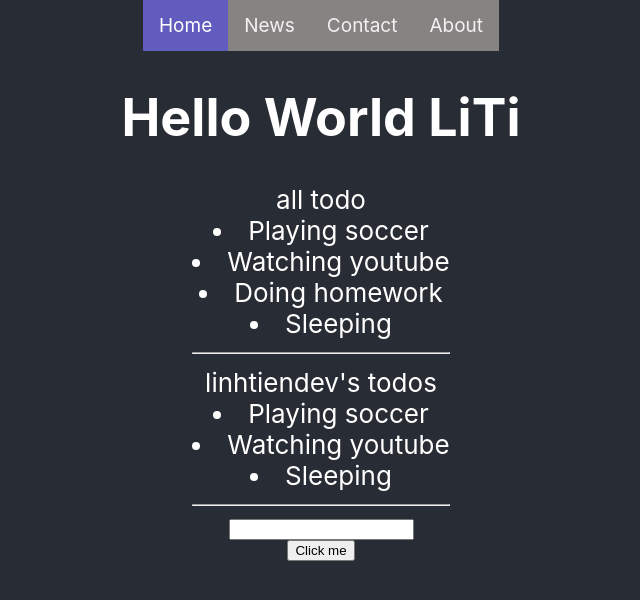
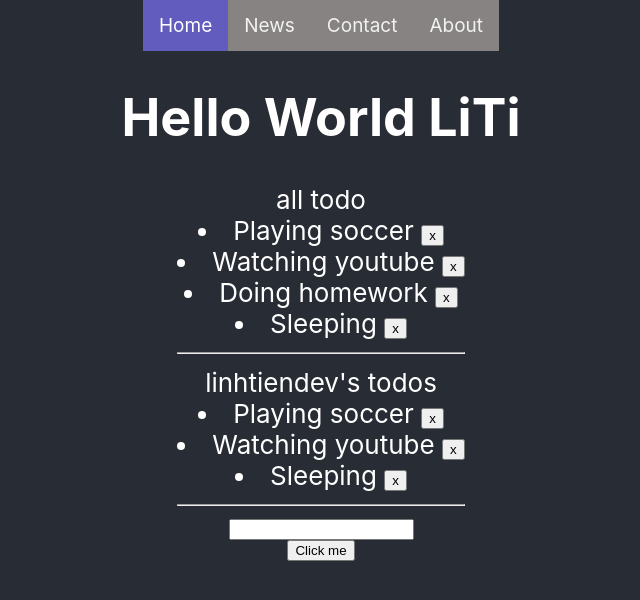
Before and after one commit to linhtiendev/React-Hook-Basic, a React (Create React App) app: page / in a window 1280 px wide. Shown: the top 600 px of the page, without its empty margins (319-959 px from the left). Built offline with nearby package versions, Linux system fonts and the light colour scheme.

Commit message:
function as props (child using function parent)

```diff
--- a/src/App.js
+++ b/src/App.js
@@ -22,7 +22,11 @@ const App = () => {
             return;
         }
         // hook not merge state vì vậy phải dùng ... (spread syntax)
-        let newTodo = { id: "123", title: address, type: "linhtiendev" }; // tạo ra 1 mảng mới
+        let newTodo = {
+            id: Math.floor(Math.random() * 10000 + 1),
+            title: address,
+            type: "linhtiendev",
+        }; // tạo ra 1 mảng mới
         setTodos([...todos, newTodo]); // dùng toán tử ... để lấy obj cũ, lấy thêm obj vừa nhập
         setAddress(""); // set input thành rỗng
     };
@@ -34,19 +38,33 @@ const App = () => {
         setAddress(event.target.value);
     };
 
+    // hàm xóa
+    const deleteDataTodo = (id) => {
+        // tạo biến mới để hứng todos
+        let currentTodo = todos;
+        currentTodo = currentTodo.filter((item) => item.id !== id);
+        setTodos(currentTodo);
+    };
+
     return (
         <div className="App">
             <header className="App-header">
                 <Nav />
                 <h1>Hello World {name}</h1>
                 {/* truyền props */}
-                <Todo myData={todos} title={"all todo"} />
+                <Todo
+                    todos={todos}
+                    title={"all todo"}
+                    // truyền props delete
+                    deleteDataTodo={deleteDataTodo}
+                />
                 {/* tai sd Todo */}
                 {/* Dùng hàm filter để lọc mảng có type là linhtiendev */}
                 {/* có input đầu vào là type */}
                 <Todo
-                    myData={todos.filter((item) => item.type === "linhtiendev")}
+                    todos={todos.filter((item) => item.type === "linhtiendev")}
                     title={`linhtiendev's todos`}
+                    deleteDataTodo={deleteDataTodo}
                 />
                 <input
                     type="text"
--- a/src/views/Todo.js
+++ b/src/views/Todo.js
@@ -1,21 +1,38 @@
-const Todo = (props) => {
+// props được truyền xuống
+const Todo = ({ todos, title, deleteDataTodo }) => {
     // propreties
     // truyền dữ liệu từ parent => child <=> top => bottom
 
     // khi parent thay đổi thì child thay đổi theo
     // nhận props được truyền xuống
-    const todos = props.myData;
+
+    // cách 1: const todos = props.todos;
+    // cách 2: const { todos, title } = props;
+
+    // Hàm delete
+    const handleOnclickDelete = (id) => {
+        // nhận props được truyền từ cha
+        deleteDataTodo(id);
+    };
+
     return (
         <div className="todo-container">
             {/* Nhận props title */}
-            <div className="title">{props.title}</div>
+            <div className="title">{title}</div>
             {/* kh dùng for với for-each vì nó sẽ thay đổi phần tử ở mảng cũ */}
             {/* Dùng vòng map để lập 1 mảng mới */}
             {todos.map((todo) => {
                 return (
-                    <li className="todo-content" key={todo.id}>
-                        {todo.title}
-                    </li>
+                    <div key={todo.id}>
+                        <li className="todo-content">
+                            {todo.title}{" "}
+                            <button
+                                onClick={() => handleOnclickDelete(todo.id)}
+                            >
+                                x
+                            </button>
+                        </li>
+                    </div>
                 );
             })}
             <hr />
```
